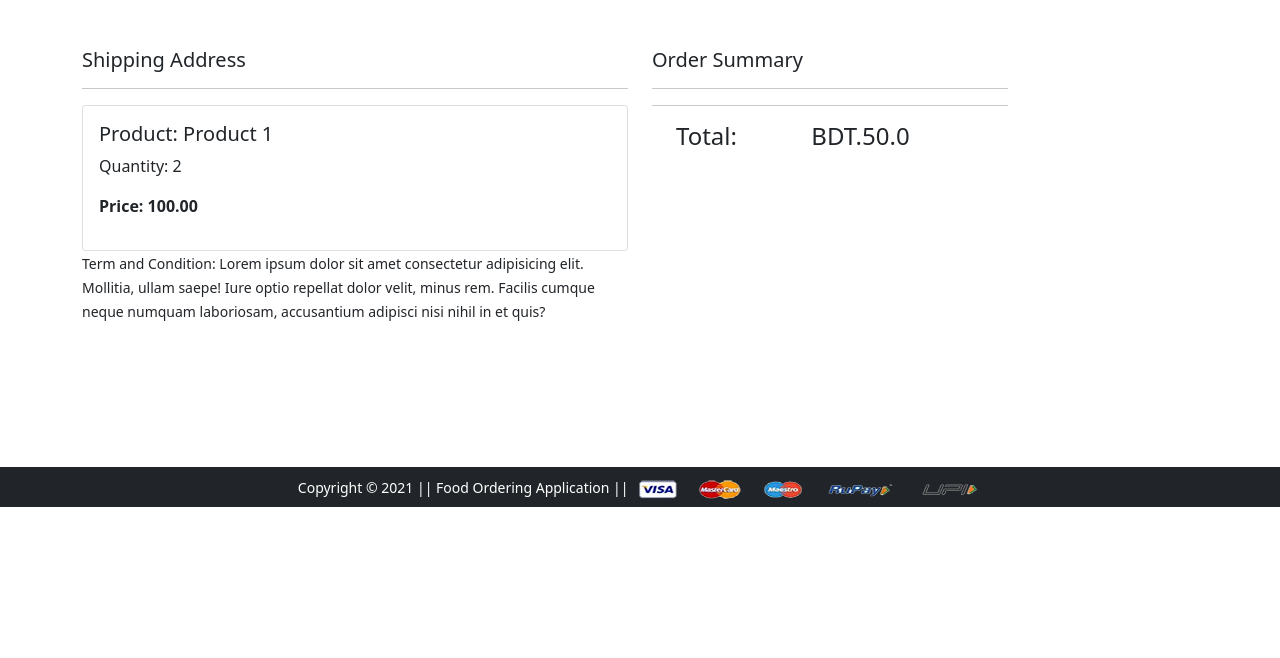
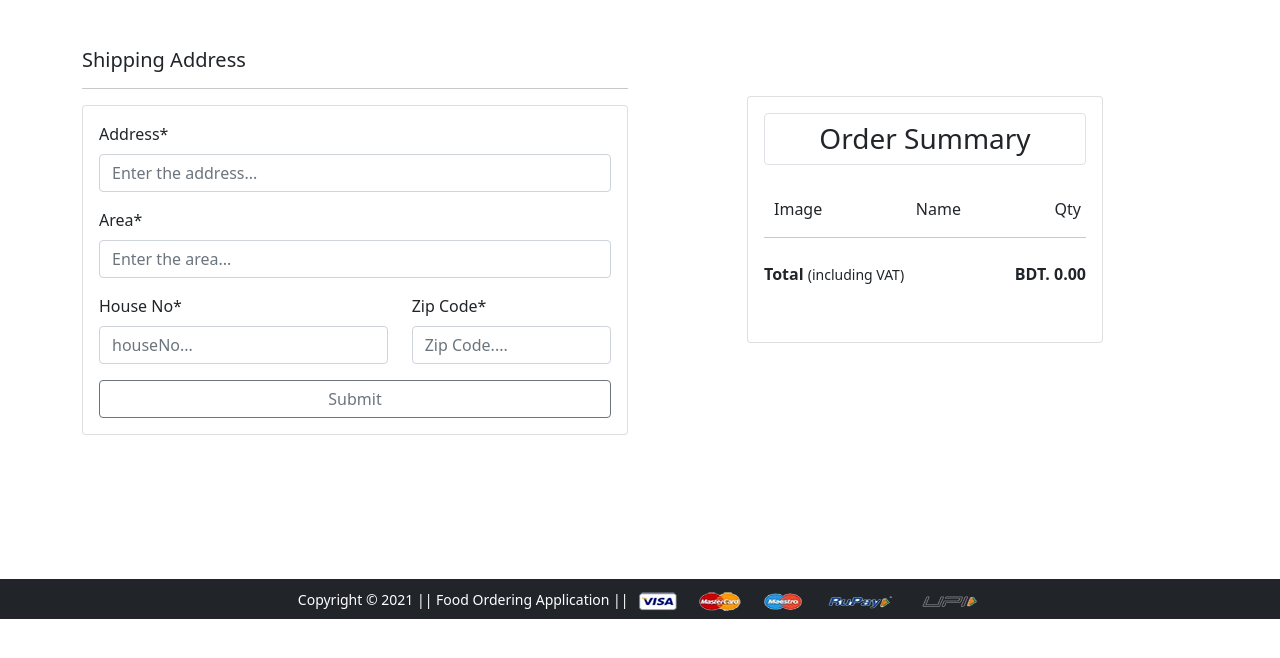
Before and after one commit to alampobon34/food_ordering_app, a Django app: page /checkout/ in a window 1280 px wide. Shown: the part 56-714 px from the top of the page. Run offline with Django 3.2, Linux system fonts and the light colour scheme; a user stored in the database is signed in; data comes from the database, SQL or seed files in the repository; both versions use the stored data as it was after the commit; some libraries are stand-ins or nearby versions.

Commit message:
checkout features is completed

```diff
--- a/accountApp/forms.py
+++ b/accountApp/forms.py
@@ -192,7 +192,7 @@
         fields = ['address','area','houseNo','roadNo','zipCode']
 
     widgets = {
-        'address': TextInput(attrs={'class': 'form-control', 'placeholder': 'birth_date','type':'textarea'}),
+        'address': TextInput(attrs={'class': 'form-control', 'placeholder': 'Address','type':'textarea'}),
         'area': Select(attrs={'class':'form-control form-select', 'placeholder': 'gender','aria-label': 'Default select example'}, choices=CITY),
         'houseNo': TextInput(attrs={'class': 'form-control', 'placeholder': 'enter your house no.','type':'text'}),
         'roadNo': TextInput(attrs={'class': 'form-control','type':'text'}),
--- a/accountApp/urls.py
+++ b/accountApp/urls.py
@@ -14,7 +14,6 @@
     path('address/',address,name='address'),
     path('changepassword/',change_password,name='change_password'),
     path('buynow/',buy_now,name='buynow'),
-
     path('detail/',details,name='detail'),
     path('mobile/',mobile,name='mobile'),
     path('cp/',cp,name='cp'),
--- /dev/null
+++ b/orderApp/forms.py
@@ -0,0 +1,46 @@
+from typing import Text
+from crispy_forms.helper import FormHelper
+from crispy_forms.layout import Hidden, Layout, Row, Column, Submit
+from crispy_forms.bootstrap import InlineField, PrependedText
+from django import forms
+from django.forms.fields import ChoiceField
+from django.forms.widgets import TextInput
+from django.http import request
+from orderApp.models import *
+from django.forms import ModelForm, TextInput, NumberInput, EmailInput, PasswordInput, Select, FileInput,DateInput,DateField,ChoiceField, widgets
+
+
+
+
+CITY = [
+    ('Dhaka', 'Dhaka'),
+    ('Mymensign', 'Mymensign'),
+    ('Rajshahi', 'Rajshahi'),
+    ('Rangpur', 'Rangpur'),
+    ('Barisal', 'Barisal'),
+    ('Chottogram', 'Chottogram'),
+    ('Khulna', 'Khulna'),
+    ('Comilla', 'Comilla'),
+]
+
+
+class ShippingAddressForm(forms.ModelForm):
+
+    class Meta:
+        model = ShippingAddress
+        fields = ['customer','order','address','area','houseNo','zipcode']
+
+    widgets = {
+        'customer': forms.HiddenInput(),
+        'order':forms.HiddenInput(),
+        'address': TextInput(attrs={'class': 'form-control', 'placeholder': 'birth_date','type':'textarea'}),
+        'area': Select(attrs={'class':'form-control form-select', 'placeholder': 'select a option','aria-label': 'Default select example'}, choices=CITY),
+        'houseNo': TextInput(attrs={'class': 'form-control', 'placeholder': 'enter your house no.','type':'text'}),
+        'zipcode': TextInput(attrs={'class': 'form-control','type':'text'})
+    }
+
+    def __init__(self, *args, **kwargs):
+        super(ShippingAddressForm, self).__init__(*args, **kwargs)
+        self.helper = FormHelper()
+        self.helper.form_show_labels = False
+        self.helper.initial['customer'] = request.user.profile
--- a/orderApp/models.py
+++ b/orderApp/models.py
@@ -38,7 +38,11 @@
 	@property
 	def grand_total(self):
 		orderitems = self.orderitem_set.all()
-		total = sum([item.get_total for item in orderitems]) + self.shipping_charge
+		total = sum([item.get_total for item in orderitems])
+		if total >0:
+			total +=self.shipping_charge
+		else:
+			self.shipping_charge = 0.00
 		return total
 
 
--- a/orderApp/urls.py
+++ b/orderApp/urls.py
@@ -8,7 +8,7 @@
 urlpatterns = [
     path('update_item/',updateItem,name='update_item'),
     path('cart/',cart,name='cart'),
-    path('checkout/',checkout,name='checkout'),
+    path('checkout/',check,name='checkout'),
 
 
 ]
--- a/orderApp/views.py
+++ b/orderApp/views.py
@@ -1,37 +1,47 @@
-from django.shortcuts import render
+from accountApp.forms import AddressUpdateForm
+from django.shortcuts import render,redirect
 from .models import *
 from restaurantApp.models import *
+from orderApp.forms import *
 from django.http import JsonResponse
 import json
 from django.views.decorators.csrf import csrf_exempt
+from django.contrib.auth.decorators import login_required
 # Create your views here.
 
 
 def cart(request):
     if request.user.is_authenticated:
-        customer = request.user.profile
-        order, created = Order.objects.get_or_create(
-            customer=customer, is_complete=False)
-        items = order.orderitem_set.all()
-        cartItems = order.orderitem_set.all()
-        grand_total = order.grand_total
-
-        print(items)
+        try:
+            customer = request.user.profile
+            order = Order.objects.get(customer=customer,is_complete=False)
+            orderItems = OrderItem.objects.filter(order=order)
+            grand_total = order.grand_total
+            cartObjects = orderItems.count()
+        except:
+            print('cart is empty..')
+            cartObjects = 0
+            grand_total=0
+            order = {'get_cart_total': 0, 'get_cart_item': 0}
+            orderItems=[]
+            #cartItems = order['get_cart_item']
     else:
-        items = []
+        cartObjects = 0
         order = {'get_cart_total': 0, 'get_cart_item': 0}
-        cartItems = order['get_cart_item']
+        grand_total = 0
+        orderItems=[]
 
     context = {
-        'items': items,
+        'orderItems': orderItems,
         'order': order,
-        'cartItems': cartItems,
+        'cartObjects': cartObjects,
         'grand_total':grand_total,
     }
     return render(request, 'addtocart.html', context)
 
 
 @csrf_exempt
+@login_required(login_url="login")
 def updateItem(request):
     data = json.loads(request.body)
     item_id = data['item_id']
@@ -49,7 +59,7 @@
     orderItem.save()
     if orderItem.quantity <= 0:
         orderItem.delete()
-    return JsonResponse("item was added", safe=False)
+    return JsonResponse("Item was added", safe=False)
 
 
 # def updateItem(request):
@@ -77,13 +87,92 @@
 
 def checkout(request):
     if request.user.is_authenticated:
+        try:
+            customer = request.user.profile
+            order = Order.objects.get(customer=customer,is_complete=False)
+            orderItems = OrderItem.objects.filter(order=order)
+            grand_total = order.grand_total
+            cartObjects = orderItems.count()
+        except:
+            print('cart is empty..')
+            cartObjects = 0
+            grand_total=0
+            order = {'get_cart_total': 0, 'get_cart_item': 0}
+            orderItems=[]
+            #cartItems = order['get_cart_item']
+    else:
+        cartObjects = 0
+        grand_total=0
+        order = {'get_cart_total': 0, 'get_cart_item': 0}
+        orderItems=[]
+        #cartItems = order['get_cart_item']
+
+    if request.method=="POST":
+        address = request.POST["address"]
+        area = request.POST["area"]
+        houseNo = request.POST["houseNo"]
+        zipcode = request.POST["zipcode"]
+
         customer = request.user.profile
-        order,created = Order.objects.get_or_create(customer=customer,is_complete=False)
-        orderItems = order.orderitem_set.all()
-        grand_total = order.grand_total
+        order = Order.objects.get(customer=customer,is_complete=False)
+        orderItems = OrderItem.objects.filter(order=order)
+        order.is_complete=True
+        order.save()
+        address= ShippingAddress.objects.create(customer=customer,order=order,address=address,area=area,houseNo=houseNo,zipcode=zipcode)
+        address.save()
+        return redirect('checkout')
 
-        context={
-            'orderItems':orderItems,
-            'grand_total':grand_total
-        }
+    context={
+        'order':order,
+        'grand_total':grand_total,
+        'orderItems':orderItems,
+        'cartObjects':cartObjects,
+    }
     return render(request,'checkout.html',context)
+
+
+
+
+def check(request):
+    if request.user.is_authenticated:
+        try:
+            customer = request.user.profile
+            order = Order.objects.get(customer=customer,is_complete=False)
+            orderItems = OrderItem.objects.filter(order=order)
+            grand_total = order.grand_total
+            cartObjects = orderItems.count()
+        except:
+            print('cart is empty..')
+            cartObjects = 0
+            grand_total=0
+            order = {'get_cart_total': 0, 'get_cart_item': 0}
+            orderItems=[]
+            #cartItems = order['get_cart_item']
+    else:
+        cartObjects = 0
+        grand_total=0
+        order = {'get_cart_total': 0, 'get_cart_item': 0}
+        orderItems=[]
+        #cartItems = order['get_cart_item']
+
+
+    if request.method=="POST":
+        customer = request.user.profile
+        order = Order.objects.get(customer=customer,is_complete=False)
+        address = request.POST["address"]
+        area = request.POST["area"]
+        houseNo = request.POST["houseNo"]
+        zipcode = request.POST["zipcode"]
+
+        address = ShippingAddress.objects.create(customer=customer,order=order,address=address,area=area,houseNo=houseNo,zipcode=zipcode)
+        address.save()
+        order.is_complete=True
+        order.save()
+
+    context ={
+        'order':order,
+        'orderItems':orderItems,
+        'grand_total':grand_total,
+        'cartObjects':cartObjects,
+    }
+    return render(request,'checkout.html',context)
--- a/static/css/style.css
+++ b/static/css/style.css
@@ -34,3 +34,15 @@
     height: 20vw;
     object-fit: cover;
 }
+
+#image{
+    margin-left: 10px;
+}
+
+#name{
+    margin: auto;
+}
+
+#qty{
+    margin-right: 5px;
+}
--- a/static/js/formValidation.js
+++ b/static/js/formValidation.js
@@ -38,6 +38,7 @@
     return false;
   }
 }
+
 
 function RegisterValidation() {
   clearError();
@@ -183,3 +184,49 @@
     );
   });
 })();
+
+
+
+function ShippingAddress(){
+  clearError();
+  var form = document.getElementById("shippingForm");
+
+  var address = document.forms["shippingForm"]["address"].value;
+  var area = document.forms["shippingForm"]["area"].value;
+  var houseNo = document.forms["shippingForm"]["houseNo"].value;
+  var zipcode = document.forms["shippingForm"]["zipcode"].value;
+
+
+  if (address == "") {
+    // alert("Enter a email address");
+    setError("add_address", "Enter the address...");
+    return false;
+  }
+  if (area == "") {
+    // alert("Enter a email address");
+    setError("add_area", "Enter the area...");
+    return false;
+  }
+  if (houseNo == "") {
+    // alert("Enter a email address");
+    setError("add_houseNo", "Enter the house no...");
+    return false;
+  }
+  if (zipcode == "") {
+    // alert("Enter a email address");
+    setError("add_zipcode", "enter the zipcode...");
+    return false;
+  }
+  if (zipcode == "." || zipcode=="e") {
+    // alert("Enter a email address");
+    setError("add_zipcode", "zip code must have digits...");
+    return false;
+  }
+  if (zipcode.length !=4) {
+    // alert("Enter a email address");
+    setError("add_zipcode", "Zip code has 4 digits...");
+    return false;
+  }
+
+
+}
--- a/templates/base1.html
+++ b/templates/base1.html
@@ -26,6 +26,8 @@
     <script type="text/javascript">
 
       var user = "{{request.user}}";
+
+
 
       function getToken(name) {
         let cookieValue = null;
@@ -153,8 +155,12 @@
               </li>
               {% endif %}
               <li class="nav-item mx-2">
-                <a href="{% url 'cart' %}" class="nav-link text-white"
-                  ><span class="badge bg-danger" id="cart-total">0</span>
+                <a href="{% url 'cart' %}" class="nav-link text-white">
+                  {% if cartObjects %}
+                  <span class="badge bg-danger" id="cart-total">{{cartObjects}}</span>
+                  {% else %}
+                  <span class="badge bg-danger" id="cart-total">0</span>
+                  {% endif %}
                   <i class="fas fa-shopping-cart"></i
                 ></a>
               </li>
@@ -181,18 +187,17 @@
     </footer>
     <!-- End Footer -->
 
-    {% block JS %}
+
     <!-- <script src="https://code.jquery.com/jquery-3.6.0.slim.js" integrity="sha256-HwWONEZrpuoh951cQD1ov2HUK5zA5DwJ1DNUXaM6FsY=" crossorigin="anonymous"></script> -->
     <!-- <script src="https://code.jquery.com/jquery-3.6.0.js" integrity="sha256-H+K7U5CnXl1h5ywQfKtSj8PCmoN9aaq30gDh27Xc0jk=" crossorigin="anonymous"></script> -->
     <!-- Jquery -->
     <script src="https://code.jquery.com/jquery-3.5.1.min.js" integrity="sha256-9/aliU8dGd2tb6OSsuzixeV4y/faTqgFtohetphbbj0=" crossorigin="anonymous"></script>
     <!-- Bootstrap Bundle with Popper -->
     <script src="https://cdn.jsdelivr.net/npm/bootstrap@5.0.0-beta1/dist/js/bootstrap.bundle.min.js" integrity="sha384-ygbV9kiqUc6oa4msXn9868pTtWMgiQaeYH7/t7LECLbyPA2x65Kgf80OJFdroafW" crossorigin="anonymous"></script>
-
     <script type="text/javascript" src="{% static 'js/owl.carousel.min.js' %}" async></script>
     <script type="text/javascript" src="{% static 'js/all.min.js' %}" async></script>
     <script type="text/javascript" src="{% static 'js/myscript.js' %}" async></script>
     <script type="text/javascript" src="{% static 'js/formValidation.js' %}" async></script>
-    {% endblock JS %}
+    {% block JS %}{% endblock JS %}
   </body>
 </html>
--- a/templates/checkout.html
+++ b/templates/checkout.html
@@ -1,40 +1,104 @@
 {% extends 'base1.html' %}
 {% load static %}
 {% block title %}Buy Now{% endblock title %}
+{% load crispy_forms_tags %}
 {% block body %}
 <div class="container">
  <div class="row mt-5">
-  <div class="col-sm-6">
+  <div class="col-md-6">
     <h5>Shipping Address</h5>
     <hr>
       <div class="card p-0">
         <div class="card-body">
-          <h5>Product: Product 1</h5>
-          <p>Quantity: 2</p>
-          <p class="fw-bold">Price: 100.00</p>
+          <form action="" method="post" novalidate id="shippingForm" name="ShippingForm" onsubmit="return ShippingAddress()">
+            {% csrf_token %}
+            <div class="mb-3 has-validation" id="add_address">
+              <label for="address" class="form-label">Address*</label>
+              <input type="text" class="form-control" id="address" name="address" placeholder="Enter the address...">
+              <small id="emailHelp" class="form-text text-danger"></small>
+              <div class="invalid-feedback">
+                 <small id="emailHelp" class="form-text text-danger"></small>
+               </div>
+             </div>
+
+             <div class="mb-3 has-validation" id="add_area">
+              <label for="area" class="form-label">Area*</label>
+              <input type="text" class="form-control" id="area" name="area" placeholder="Enter the area...">
+              <small id="emailHelp" class="form-text text-danger"></small>
+              <div class="invalid-feedback">
+                 <small id="emailHelp" class="form-text text-danger"></small>
+               </div>
+             </div>
+
+             <div class="row">
+               <div class="col-md-7">
+                <div class="mb-3 has-validation" id="add_houseNo">
+                  <label for="houseNo" class="form-label">House No*</label>
+                  <input type="text" class="form-control" id="houseNo" name="houseNo" placeholder="houseNo...">
+                  <small id="emailHelp" class="form-text text-danger"></small>
+                  <div class="invalid-feedback">
+                     <small id="emailHelp" class="form-text text-danger"></small>
+                   </div>
+                 </div>
+               </div>
+               <div class="col-md-5">
+                <div class="mb-3 has-validation" id="add_zipcode">
+                  <label for="zipcode" class="form-label">Zip Code*</label>
+                  <input type="number" class="form-control" id="zipcode" name="zipcode" placeholder="Zip Code....">
+                  <small id="emailHelp" class="form-text text-danger"></small>
+                  <div class="invalid-feedback">
+                     <small id="emailHelp" class="form-text text-danger"></small>
+                   </div>
+                 </div>
+
+               </div>
+             </div>
+             <div class="form-group">
+              <input type="submit" class="form-control btn-outline-secondary">
+              </div>
+
+          </form>
         </div>
       </div>
-    <small>Term and Condition: Lorem ipsum dolor sit amet consectetur adipisicing elit. Mollitia, ullam saepe! Iure optio repellat dolor velit, minus rem. Facilis cumque neque numquam laboriosam, accusantium adipisci nisi nihil in et quis?</small>
   </div>
-  <div class="col-sm-4">
-    <div class="box-element">
-      <h5>Order Summary</h5>
-      <hr>
-      {% for item in orderItems %}
-      <div class="cart-row d-flex mb-2">
-        <div style="flex:2 p-4 mb-4"><img class="row-image" style="width:70px;" src="{{item.product.image.url}}"></div>
-        <div style="flex:2"><p class="p-2">{{item.product.name}}</p></div>
-        <div style="flex:1"><p class="p-2">${{item.product.price}}</p></div>
-        <div style="flex:1"><p class="p-2">x{{item.quantity}}</p></div>
-      </div>
-      {% endfor %}
-      <hr>
-      <div class="container">
-        <h4 class="d-flex mt-2">Total:<p class="m-auto p-auto text-right">BDT.{{grand_total}}</p></h4>
-      </div>
 
+  <div class="col-md-1">
+  </div>
+
+  <div class="col-sm-4 mt-5">
+    <div class="card">
+     <div class="card-body">
+       <h3 class="text-center border rounded p-2 m-0">Order Summary</h3>
+       <ul class="list-group pt-4 pb-4 pl-1 pr-1">
+        <li class="list-group-item d-flex justify-content-between align-items-center border-0 px-0 pb-0 ">
+          <span id="image" class="ml-2">Image</span>
+          <span id="name" class="">Name</span>
+          <span id="qty" class="">Qty</span>
+        </li>
+         {% for item in orderItems %}
+        <li class="list-group-item d-flex justify-content-between align-items-center border-0 px-0 pb-0">
+          <img class="m-2" src="{{item.product.image.url}}" alt="" height="50px" width="50px">
+          <span>{{item.product.name}}</span>
+          <span>x{{item.quantity}}</span>
+
+        </li>
+        {% endfor %}
+        <hr>
+        <li class="list-group-item d-flex justify-content-between align-items-center border-0 px-0 mb-2">
+         <div>
+            <strong>Total</strong> <small>(including VAT)</small>
+          </div>
+          {% if grand_total %}
+          <span><strong>BDT. {{grand_total}}</strong></span>
+          {% else %}
+          <span><strong>BDT. 0.00</strong></span>
+          {% endif %}
+
+        </li>
+       </ul>
+     </div>
     </div>
-  </div>
+   </div>
   </div>
   <div class="row p-4 m-5">
 
```
Also changed, not shown: accountApp/views.py (+71 -15 lines), restaurantApp/views.py (+15 -4 lines), static/js/cart.js (+15 -0 lines), templates/addressUpdate.html (+22 -0 lines), templates/addtocart.html (+42 -5 lines), templates/login.html (+12 -1 lines), db.sqlite3.
